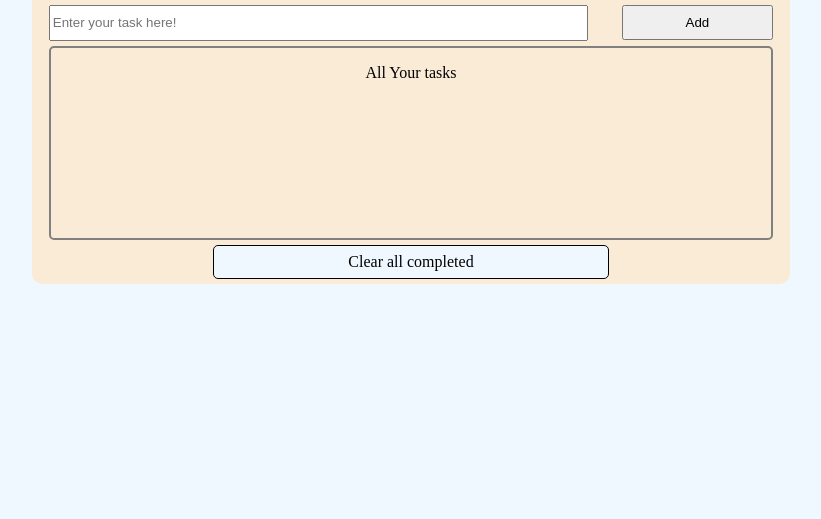
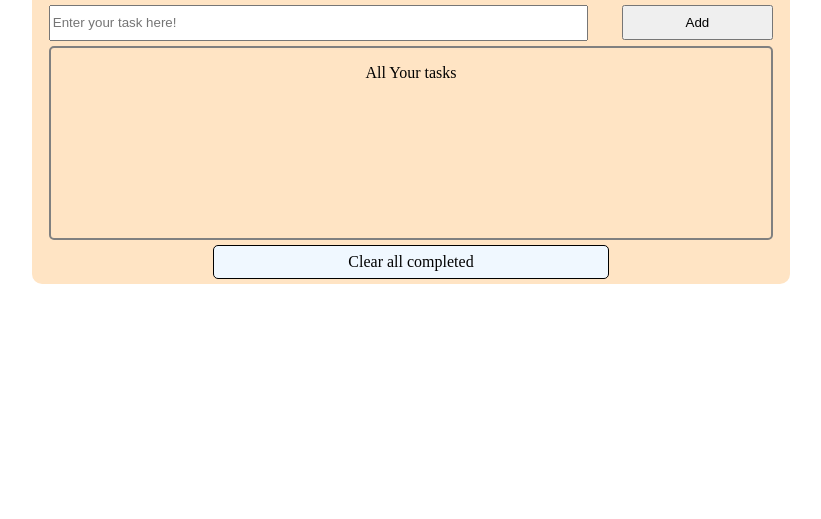
Before and after one commit to ZabihullahNooriWardak/brandNewTodoApp, a website built with webpack: page src/index.html in a window 1280 px wide. Shown: the part 297-816 px from the top of the page, without its empty margins (229-1050 px from the left). Built offline with nearby package versions, Linux system fonts and the light colour scheme.

Commit message:
style change

```diff
--- a/src/style.css
+++ b/src/style.css
@@ -1,9 +1,12 @@
 div.container {
-  /* border: 1px solid black; */
   width: 60%;
   text-align: center;
-  background-color: antiquewhite;
+  background-color: bisque;
   border-radius: 10px 10px 0 0;
+}
+
+.trashSpan {
+  margin-left: 20px;
 }
 
 .trashSpan:hover {
@@ -18,7 +21,6 @@ div.container {
 }
 
 body {
-  background-color: aliceblue;
   display: flex;
   flex-direction: column;
   justify-content: center;
@@ -29,7 +31,7 @@ body {
 .clearParent {
   width: 60%;
   margin-top: 0;
-  background-color: antiquewhite;
+  background-color: bisque;
   border-radius: 0 0 10px 10px;
 }
 
```
Also changed, not shown: dist/main.bundle.js.
